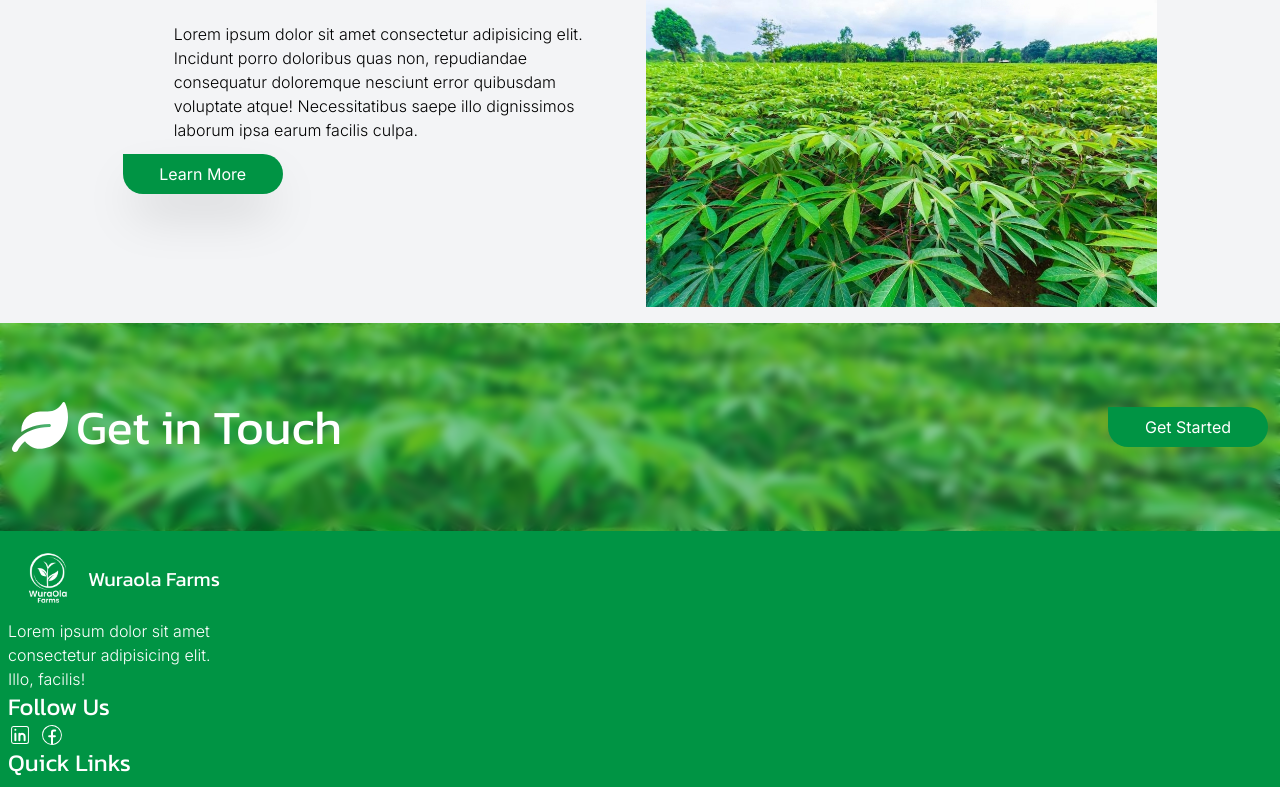
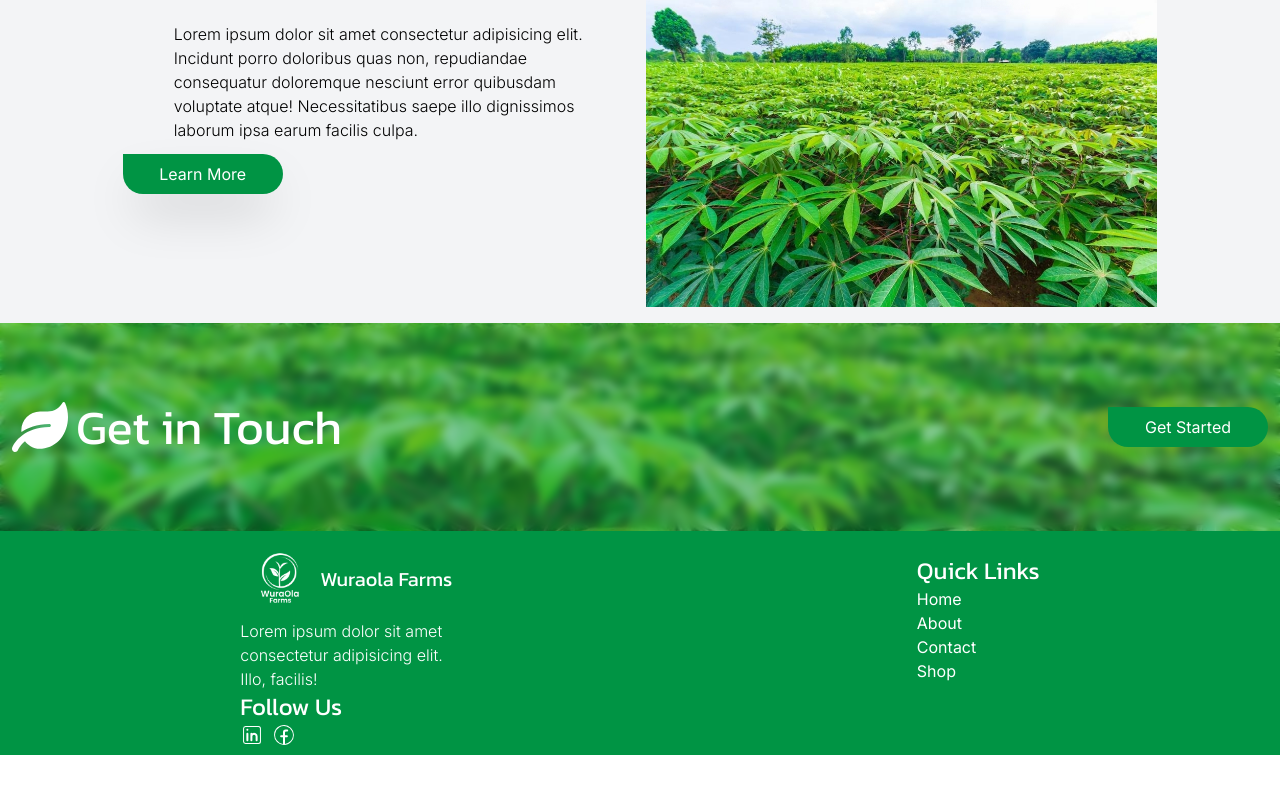
Before and after one commit to OlaiwonAbdullahi/WuraOla-Farms, a React (Vite) app: page /about in a window 1280 px wide. Shown: the part 1027-1814 px from the top of the page. After the commit the page ends 1782 px from the top, so only its background shows below. Built offline with nearby package versions, Linux system fonts and the light colour scheme.

Commit message:
update Footer.jsx

```diff
--- a/src/components/Footer.jsx
+++ b/src/components/Footer.jsx
@@ -2,7 +2,7 @@ import { CiFacebook, CiLinkedin } from "react-icons/ci";
 import logo from "../assets/wuraola.png";
 const Footer = () => {
   return (
-    <div className=" p-2 bg-secondary">
+    <div className=" p-2 bg-secondary flex justify-around">
       <div className=" ">
         <div className=" flex flex-col">
           <div className=" flex items-center text-primary text-xl font-kanit">
@@ -24,8 +24,14 @@ const Footer = () => {
           </div>
         </div>
       </div>
-      <div className="">
+      <div className=" text-primary font-inter pt-4">
         <h2 className=" text-2xl text-primary font-kanit">Quick Links</h2>
+        <ul>
+          <li>Home</li>
+          <li>About</li>
+          <li>Contact</li>
+          <li>Shop</li>
+        </ul>
       </div>
     </div>
   );
```
